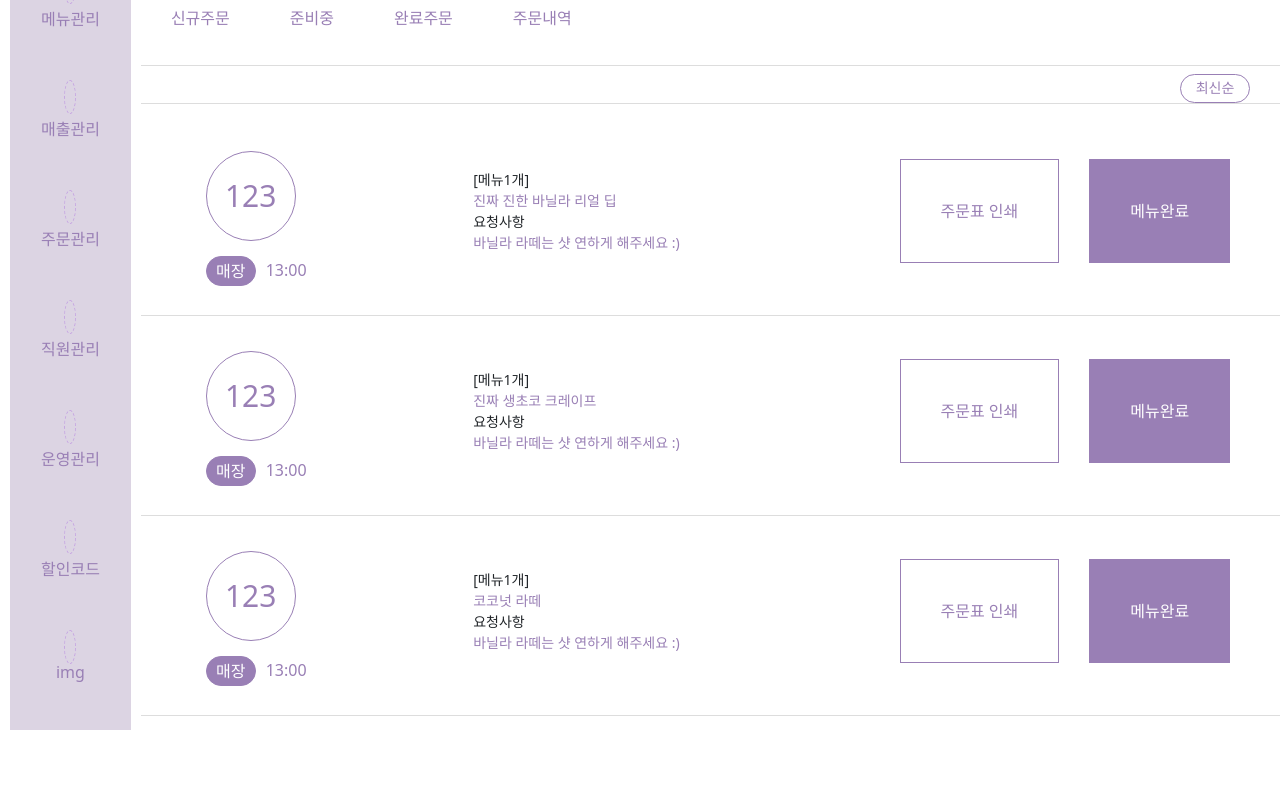
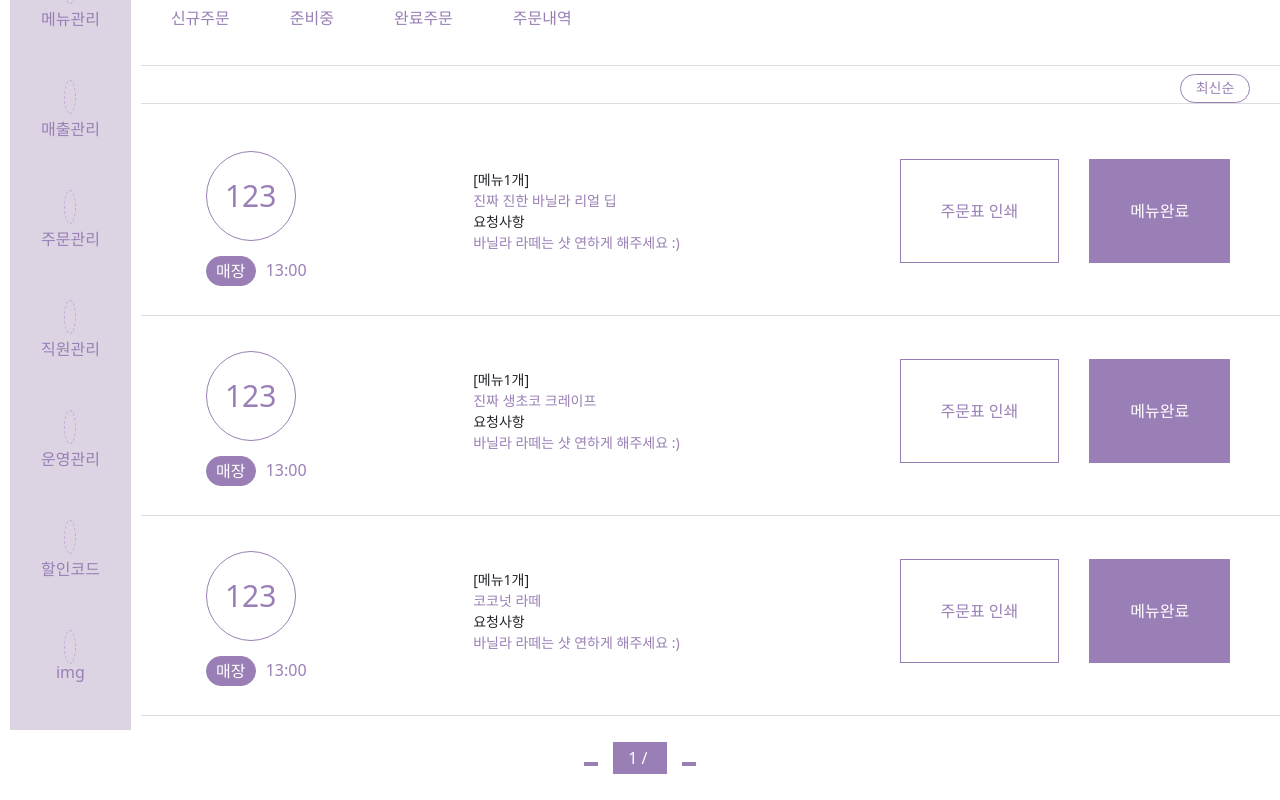
Before and after one commit to jgsjss/ding, a Vue app: page /ordermanagement/2 in a window 1280 px wide. Shown: the part 180-980 px from the top of the page. Before the commit the page ends 910 px from the top, so only its background shows below. Built offline with nearby package versions, Linux system fonts and the light colour scheme; no server answers; some icons are missing.

Commit message:
01.11 16:13
 ordermanagement1,2,3
하단 페이지버튼추가완료

```diff
--- a/src/view/OrderManagement1.vue
+++ b/src/view/OrderManagement1.vue
@@ -27,13 +27,39 @@
       <router-link to="/OrderManage" class="order_right_inner"><span>준비중</span></router-link>
     </div>
   </div>
+      <div class="new-btn-cover">
+      <button :disabled="pageNum === 0" @click="prevPage" class="new-page-btn">
+        <i class="xi-angle-left"></i>
+      </button>
+      <span class="new-page-count">{{ pageNum + 1 }} / {{ pageCount }} </span>
+      <button
+        :disabled="pageNum >= pageCount - 1"
+        @click="nextPage"
+        class="new-page-btn"
+      >
+        <i class="xi-angle-right"></i>
+      </button>
+    </div>
 
 
 </template>
 <script>
 export default {
   components : {
-  }
+  },
+   data() {
+    return {
+      pageNum: 0,
+    };
+  },
+  methods: {
+      nextPage() {
+        this.pageNum += 1;
+      },
+      prevPage() {
+        this.pageNum -= 1;
+      },
+    },
 }
 </script>
 <style>
@@ -125,4 +151,20 @@ export default {
   background:#997fb5;
   color:#fff;
 }
+/* bottom new page btn */
+.new-btn-cover {
+  text-align: center;
+  padding:30px 0;
+}
+.new-page-btn {
+  background: #997fb5;
+  border: 1px solid #997fb5;
+  color: #fff;
+  margin: 0 15px;
+}
+.new-page-count {
+  background: #997fb5;
+  color: #fff;
+  padding: 5px 15px;
+}
 </style>
--- a/src/view/OrderManagement2.vue
+++ b/src/view/OrderManagement2.vue
@@ -26,15 +26,43 @@
       <router-link to="/OrderManage" class="order_right_inner"><span>메뉴완료</span></router-link>
     </div>
   </div>
+      <div class="order-btn-cover">
+      <button :disabled="pageNum === 0" @click="prevPage" class="order-page-btn">
+        <i class="xi-angle-left"></i>
+      </button>
+      <span class="order-page-count">{{ pageNum + 1 }} / {{ pageCount }} </span>
+      <button
+        :disabled="pageNum >= pageCount - 1"
+        @click="nextPage"
+        class="order-page-btn"
+      >
+        <i class="xi-angle-right"></i>
+      </button>
+    </div>
 
 
 </template>
+
 <script>
 export default {
   components : {
-  }
+  },
+   data() {
+    return {
+      pageNum: 0,
+    };
+  },
+  methods: {
+      nextPage() {
+        this.pageNum += 1;
+      },
+      prevPage() {
+        this.pageNum -= 1;
+      },
+    },
 }
 </script>
+
 <style>
 .new_btn {
   background:#fff;
@@ -124,4 +152,20 @@ export default {
   background:#997fb5;
   color:#fff;
 }
+/* bottom new page btn */
+.order-btn-cover {
+  text-align: center;
+  padding:30px 0;
+}
+.order-page-btn {
+  background: #997fb5;
+  border: 1px solid #997fb5;
+  color: #fff;
+  margin: 0 15px;
+}
+.order-page-count {
+  background: #997fb5;
+  color: #fff;
+  padding: 5px 15px;
+}
 </style>
--- a/src/view/OrderManagement3.vue
+++ b/src/view/OrderManagement3.vue
@@ -156,7 +156,7 @@ export default {
   display: inline-block;
   border: 1px solid #997fb5;
   border-radius: 5px;
-  margin: 0 15px;
+  margin: 0 30px;
 }
 .complete_box1 {
   border:none;
```
